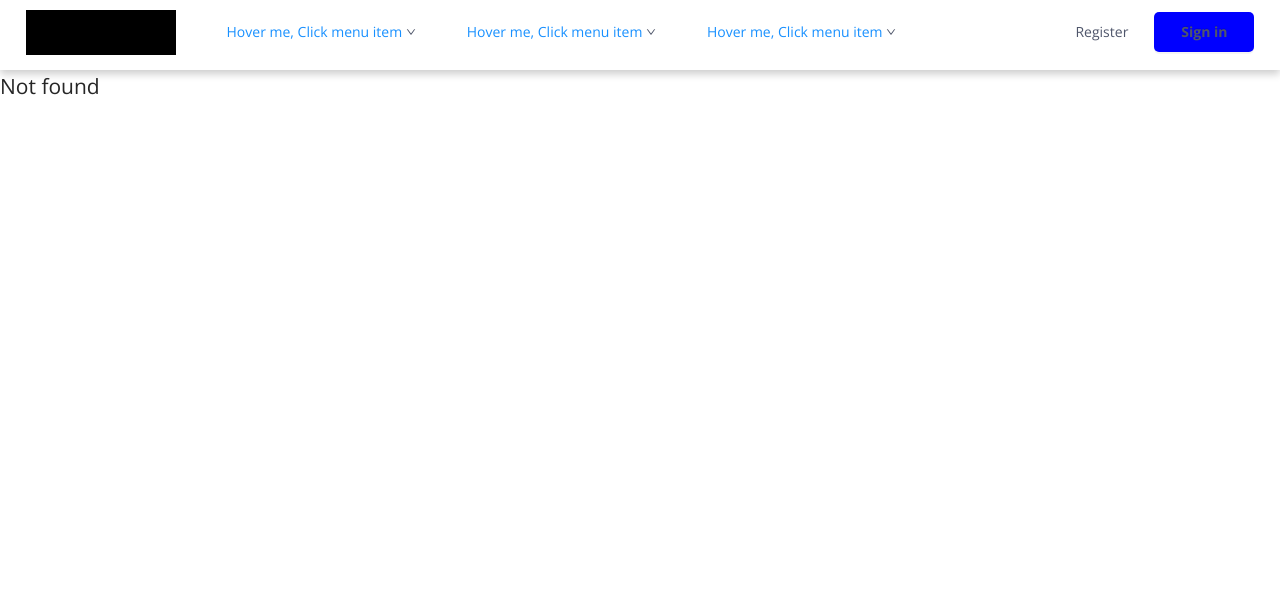
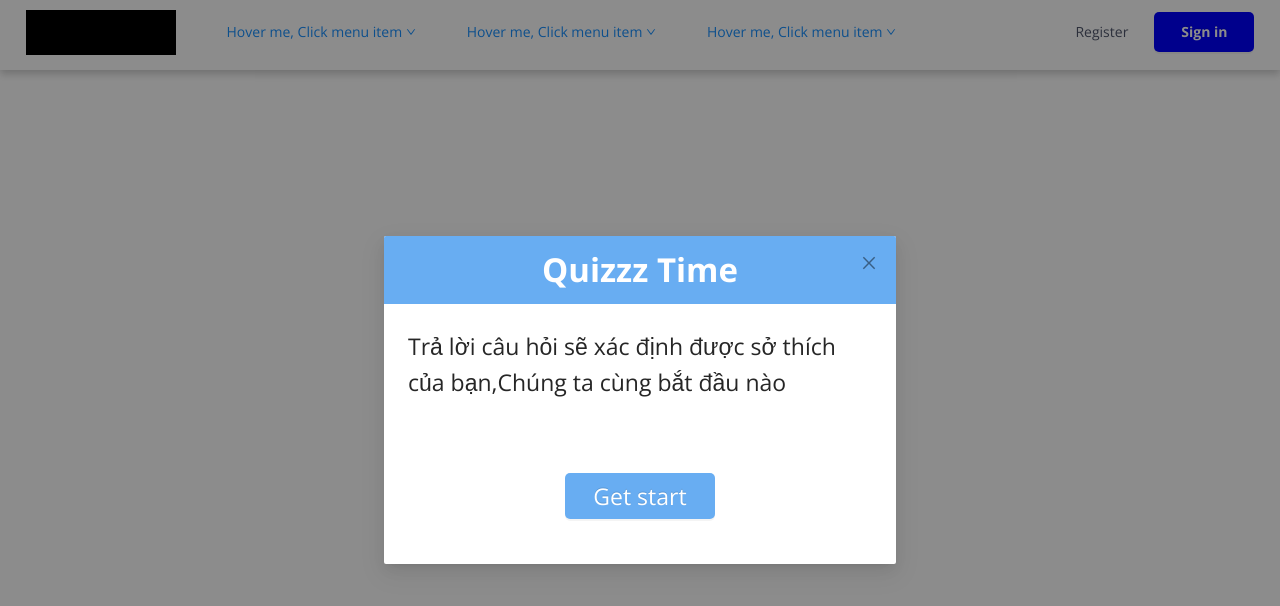
Before and after one commit to mHoang99/orientation-finder-frontend, a React (Create React App) app: page /quiz in a window 1280 px wide. Before the commit this address had no page. Shown: the top 606 px of the page. Built offline with nearby package versions, Linux system fonts and the light colour scheme.

Commit message:
done modal

```diff
--- a/package.json
+++ b/package.json
@@ -11,6 +11,7 @@
     "react": "^16.14.0",
     "react-dom": "^16.14.0",
     "react-facebook-login": "^4.1.1",
+    "react-player": "^2.6.2",
     "react-router-dom": "^5.2.0",
     "react-scripts": "3.4.3"
   },
--- a/src/App.js
+++ b/src/App.js
@@ -9,7 +9,8 @@ import Course from "./container/Course/Course";
 import CreateCourse from "./container/CreateCourse/CreateCourse";
 import Speciality from "./container/Speciality/Speciality";
 import Header from "./container/Header/Header";
-
+import Quiz from "./components/ModalDetail/ModalDoQuiz";
+import Detail from "./components/Oranization/Information";
 const App = () => {
   return (
     <BrowserRouter>
@@ -20,6 +21,8 @@ const App = () => {
           <Route path="/addcourse" component={CreateCourse} />
           <Route path="/speciality/:sid" component={Speciality} />
           <Route path="/auth/:isRegister" component={Auth} />
+          <Route path="/quiz" component={Quiz} />
+          <Route path="/detail" component={Detail} />
           <Route path="/" exact component={Landing} />
           <Route render={() => <h1>Not found</h1>} />
         </Switch>
--- a/src/components/ModalDetail/Modal.css
+++ b/src/components/ModalDetail/Modal.css
@@ -1,3 +1,33 @@
 .MarginTop {
   margin-top: 10px;
 }
+button#abc:hover {
+  background-color: #046ad2 !important;
+}
+button.base#abc {
+  width: 150px !important;
+  color: white;
+  border: none;
+  border-radius: 5px !important;
+  font-size: 23px !important;
+  height: 46px !important;
+  background-color: #68adf2 !important;
+}
+.ant-modal-header {
+  background-color: #68adf2;
+  padding: 23px 24px;
+}
+.ant-modal-footer button span,
+.ant-modal-footer button div {
+  font-size: 18px;
+  width: 82px;
+}
+
+.Cancel:hover {
+  border-color: #ff4d4f;
+  color: #ff4d4f;
+}
+.Cancel:focus {
+  background-color: #ff4d4f;
+  color: white;
+}
--- a/src/components/ModalDetail/ModalDoQuiz.js
+++ b/src/components/ModalDetail/ModalDoQuiz.js
@@ -1,6 +1,9 @@
 import React from "react";
-import { Button, Col, Row, Modal, Checkbox, message } from "antd";
-import { CloseOutlined } from "@ant-design/icons";
+import { Button, Col, Row, Modal, Checkbox, message, Image } from "antd";
+import { CloseOutlined, PlayCircleFilled } from "@ant-design/icons";
+import AI from "../../assets/icons/Artificial Intelligence.svg";
+import CS from "../../assets/icons/Computer Science.svg";
+import GD from "../../assets/icons/Game Developer.svg";
 import "./Modal.css";
 var validate = (answer, length) => {
   for (var i = 0; i < length; i++) {
@@ -28,7 +31,7 @@ export default class Quiz extends React.Component {
     ],
     answer: [0, 0, 0, 0, 0, 0, 0, 0, 0, 0],
     visible: true,
-    isSubmit: 1,
+    isSubmit: -1,
   };
   handleCheckbox = (checkedValues) => {
     console.log("check :", checkedValues.target.name);
@@ -81,10 +84,12 @@ export default class Quiz extends React.Component {
     return (
       <div>
         <Modal
+          id="quiz"
           cancelButtonProps={{
             style: {
               display: this.state.isSubmit == -1 ? "none" : "",
             },
+            className: "Cancel",
           }}
           okButtonProps={{
             style: {
@@ -95,21 +100,23 @@ export default class Quiz extends React.Component {
             this.state.isSubmit == -1
               ? "40%"
               : this.state.isSubmit == 0
-              ? "75%"
+              ? "60%"
               : "50%"
           }
           bodyStyle={{
             overflowY: this.state.isSubmit == 0 ? "auto" : "unset",
-            height: this.state.isSubmit == 0 ? "800px" : "200px",
+            height: this.state.isSubmit == 0 ? "70vh" : "30vh",
           }}
           title={
             <Row justify="center">
-              <span style={{ fontWeight: "bold", fontSize: "25px" }}>
+              <span
+                style={{ fontWeight: "bold", fontSize: "33px", color: "white" }}
+              >
                 {this.state.isSubmit == -1
-                  ? "Quizz"
+                  ? "Quizzz Time"
                   : this.state.isSubmit == 0
                   ? "Let do it"
-                  : "Result"}
+                  : " Your Result"}
               </span>
             </Row>
           }
@@ -122,7 +129,7 @@ export default class Quiz extends React.Component {
           visible={this.state.visible}
           onOk={this.handleNext}
           onCancel={this.handleCancel}
-          okText={<div>{this.state.isSubmit ? "submit" : "ok"}</div>}
+          okText={<div>{this.state.isSubmit == 0 ? "Submit" : "Ok"}</div>}
         >
           {this.state.isSubmit == 0 && (
             <div>
@@ -175,27 +182,30 @@ export default class Quiz extends React.Component {
     );
   }
 }
+
 class Result extends React.Component {
   state = {
-    result: ["A", "B", "C"],
-    icon: ["D", "E", "F"],
+    result: ["Artificial Intelligence", "Computer Science", "Game Developer"],
+    icon: [AI, CS, GD],
   };
+
   render() {
     return (
       <Row
         justify="space-around"
-        alignItems="center"
-        style={{ height: "inherit" }}
+        style={{ height: "inherit", alignItems: "center" }}
       >
         {this.state.result.map((data, index) => (
           <Col align="middle">
-            <Row>
-              <Button type="primary" shape="circle">
-                {this.state.icon[index]}
-              </Button>
+            <Row justify="center">
+              <a href={"/" + "speciality/1"}>
+                <Image src={this.state.icon[index]} height={100} width={100} />
+              </a>
             </Row>
             <Row justify="center" className="MarginTop">
-              <span>{data}</span>
+              <span style={{ fontSize: "18px", textAlign: "center" }}>
+                {data}
+              </span>
             </Row>
           </Col>
         ))}
@@ -203,22 +213,24 @@ class Result extends React.Component {
     );
   }
 }
+
 class Start extends React.Component {
   render() {
     return (
-      <div style={{ height: "inherit" }}>
+      <div style={{ height: "100%" }}>
         <Row style={{ fontSize: "23px" }}>
           Trả lời câu hỏi sẽ xác định được sở thích của bạn,Chúng ta cùng bắt
           đầu nào
         </Row>
         <Row
           justify="center"
-          align="center"
-          style={{ height: "inherit", alignItems: "center" }}
+          align="middle"
+          style={{ height: "-webkit-fill-available" }}
         >
           <Button
             type="primary"
-            style={{ marginTop: "20px" }}
+            className="base"
+            id="abc"
             onClick={this.props.getStart}
           >
             Get start
--- /dev/null
+++ b/src/components/Oranization/Information.js
@@ -0,0 +1,22 @@
+import React from "react";
+import { Button, Col, Row, Modal, Checkbox, message, Image } from "antd";
+
+class Detail extends React.Component {
+  render() {
+    return (
+      <div>
+        <Row align="middle" justify="center" style={{ marginTop: "40px" }}>
+          <Col>
+            <Image />
+          </Col>
+          <Col>
+            <Row>Coong ty coor phaanf MISA</Row>
+            <Row>Communicate, Collaborate and Create value with InnerBeans</Row>
+          </Col>
+        </Row>
+        <div style={{ borderBottom: "1px solid  #f2f2f2" }}></div>
+      </div>
+    );
+  }
+}
+export default Detail;
--- a/src/index.css
+++ b/src/index.css
@@ -2,11 +2,11 @@
   margin: 0;
   padding: 0;
   font-family: "Open Sans", sans-serif;
-  color: #4f566b;
 }
 
 button.ant-btn {
   border-radius: 5px !important;
+  height: 40px;
 }
 .ant-modal-footer {
   border: unset !important;
```
Also changed, not shown: 1 other file (tests, documents, lock files or other folders).
